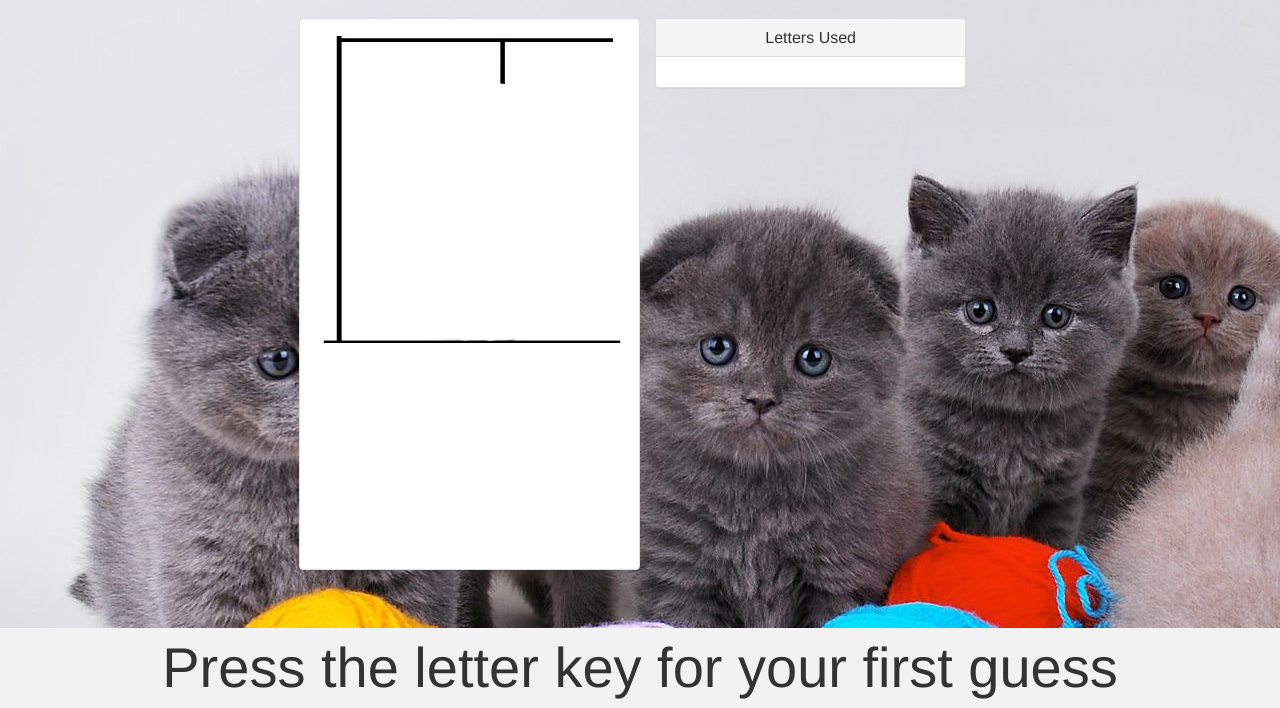
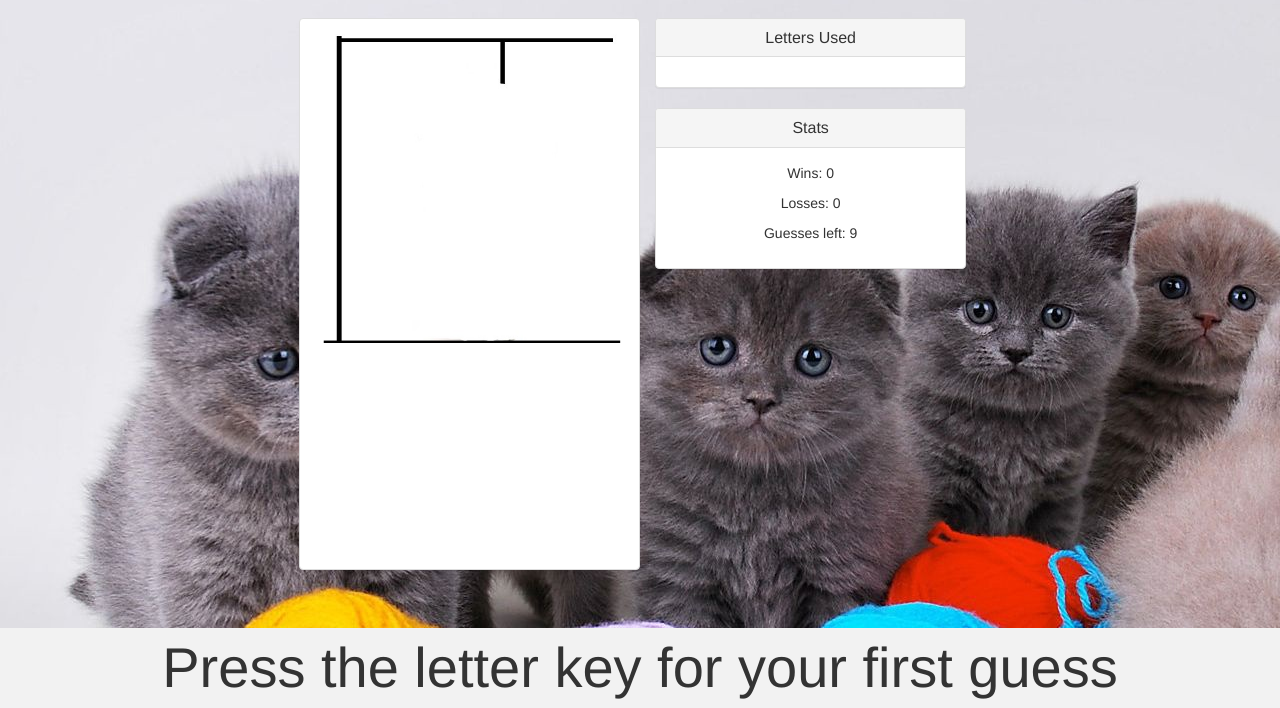
Before and after one commit to lizbeth523/Hangman-Game, a plain HTML site: page index.html in a window 1280 px wide. Shown: the part 92-800 px from the top of the page. Drawn offline with nearby package versions, Linux system fonts and the light colour scheme; a web font is replaced by a local one.

Commit message:
update 8/14/17 16:58

```diff
--- a/assets/javascript/game.js
+++ b/assets/javascript/game.js
@@ -25,6 +25,12 @@ var allowedGuesses = 9;
 
 // Whether the word contains the user guess letter
 var containsGuess = false;
+
+// Number of wins
+var wins = 0;
+
+// Number of losses
+var losses = 0;
 
 // Create the tiles where letters will be placed as they are guessed
 var tiles = [];
@@ -74,11 +80,16 @@ document.onkeyup = function(event)
       // Update hangman image to reflect one more incorrect guess
       document.getElementById("hangman-display").src = hangmanImages[incorrectGuesses];
 
+      // Update number of guesses remaining
+      document.querySelector("#guesses-left").innerHTML = allowedGuesses - incorrectGuesses;
+
       alert("Number of incorrect guesses: " + incorrectGuesses);
       if (incorrectGuesses >= allowedGuesses)
       {
+        losses++;
         alert("Game over!");
         document.getElementById("loser-pic").style.visibility = "visible";
+        document.querySelector("#losses").innerHTML = losses;
       }
     } // end if word.indexOf(userGuess) > 0
     else
@@ -95,7 +106,9 @@ document.onkeyup = function(event)
       // If the user has guessed all letters correctly, show picture telling them they won
       if (tiles.indexOf('_') < 0)
       {
+        wins++;
         document.getElementById("winner-pic").style.visibility = "visible";
+        document.querySelector("#wins").innerHTML = wins;
       }
     } // end else
   } // end if letter.indexOf(userGuess) > 0
--- a/index.html
+++ b/index.html
@@ -27,8 +27,11 @@
   				</div> <!-- end div id="hangman-display" class="panel-body" -->
 			</div> <!-- end div class="col-xs-4 panel panel-default" -->
 
+			<!-- Letters used and stats-->
+			<div class="col-xs-4">
 				<!-- Letters used -->
-			<div class="col-xs-4">
+				<div class="row">
+					<div class="col-xs-12">
 						<div class="panel panel-default">
 			  				<div class="panel-heading">
 			    				<h2 class="panel-title">Letters Used</h2>
@@ -37,6 +40,31 @@
 			    				<!-- content will be updated by game.js -->
 			  				</div>
 						</div> <!-- end div class="panel panel-default" -->
+					</div> <!-- end div class="col-xs-12" -->
+				</div> <!-- end div class="row" -->
+
+				<!-- Stats -->
+				<div class="row">
+					<div class="col-xs-12">
+						<div class="panel panel-default">
+			  				<div class="panel-heading">
+			    				<h2 class="panel-title">Stats</h2>
+			  				</div> <!-- end div class="panel-heading" -->
+			  				<!-- Stats are updated as user plays -->
+			  				<div id="stats" class="panel-body">
+			    				<p>
+			    					Wins: <span id="wins">0</span>
+			    				</p>
+			    				<p>
+			    					Losses: <span id="losses">0</span>
+			    				</p>
+			    				<p>
+			    					Guesses left: <span id="guesses-left">9</span>
+			    				</p>
+			  				</div>
+						</div> <!-- end div class="panel panel-default" -->
+					</div> <!-- end div class="col-xs-12" -->
+				</div> <!-- end div class="row" -->
 			</div> <!-- end div class="col-xs-4" -->
 
 			<!-- Winner notification - visibility hidden until user wins -->
```
Lines whose indentation alone changed are shown as unchanged.
